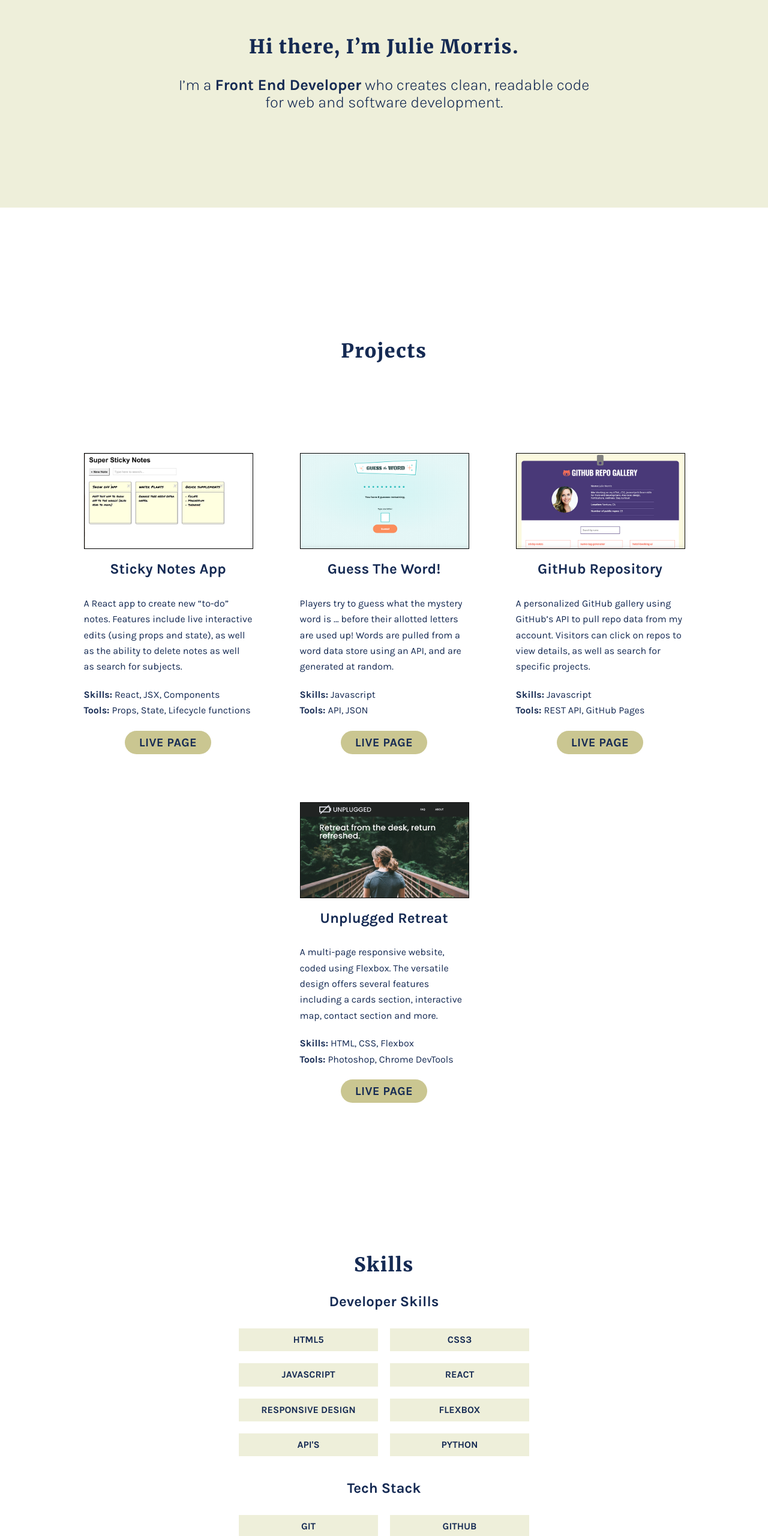
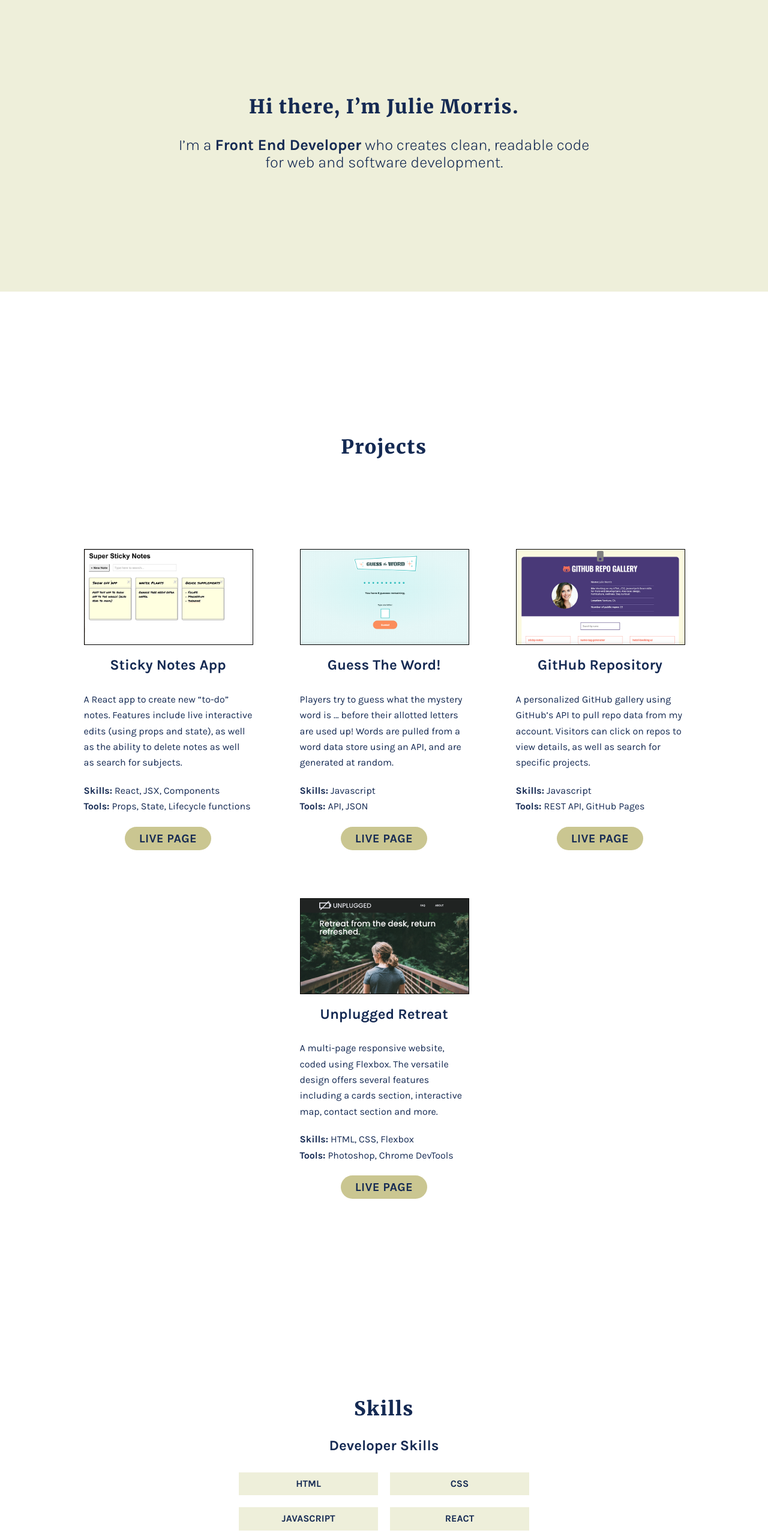
Before and after one commit to Julie805/portfolio, a website built with Parcel: page index.html in a window 1280 px wide. Shown: the part 100-2660 px from the top of the page at 60% size. Built offline with nearby package versions, Linux system fonts and the light colour scheme.

Commit message:
Edited spacing for responsive design

```diff
--- a/css/main.css
+++ b/css/main.css
@@ -428,8 +428,12 @@ a:hover {
 
 @media only screen and (min-width: 768px) {
 
+  header {
+    padding-bottom: 80px;
+  }
+
   .content-wrapper {
-    padding: 60px 80px;
+    padding: 140px 80px;
   }
 
   .fixed-nav-bar {
@@ -481,13 +485,13 @@ a:hover {
   }
 
   .project {
-    width: 47%;
+    width: 46%;
     display: flex;
     flex-direction: column;
   }
 
   #skills {
-    padding: 140px 0;
+    padding:  0;
   }
 
   .skills {
@@ -502,7 +506,7 @@ a:hover {
   }
 
   #about {
-    margin: 100px 0;
+    margin: 0;
   }
 
   .cropped {
@@ -513,7 +517,7 @@ a:hover {
   }
 
   #about__img {
-    margin: 120px auto 80px;
+    margin: 80px auto;
     display: block;
   }
 
@@ -543,12 +547,17 @@ a:hover {
   }
 
 
+
+
+
+
+
  /********** DESKTOP STYLES ************/
 
  @media only screen and (min-width: 1200px) {
 
   .content-wrapper {
-    padding: 40px 100px;
+    padding: 140px 100px;
   }
 
   nav ul {
@@ -565,15 +574,19 @@ a:hover {
   }
 
   h1 {
-    padding-top: 50px;
+    padding-top: 0px;
     font-size: 2.5rem;
     letter-spacing: .1rem;
     margin: 0;
   }
 
+  #headline {
+    padding-top: 50px;
+  }
+
   h2 {
     margin: -20px 180px;
-    padding-bottom: 140px;
+    padding: 0px;
     font-size: 1.6rem;
   }
 
@@ -587,7 +600,7 @@ a:hover {
   }
 
   #projects {
-    padding-top: 70px;
+    padding-top: 140px;
   }
 
   .project {
@@ -605,13 +618,17 @@ a:hover {
   }
 
   #skills {
-    padding: 70px 200px;
+    padding: 0px 200px;
   }
 
   .highlight {
     width: 180px;
     margin: 10px;
     font-size: 1rem;
+  }
+
+  #about__about {
+    padding-top: 50px;
   }
 
   #about__flex {
--- a/index.html
+++ b/index.html
@@ -102,8 +102,8 @@
         <h1>Skills</h1>
         <h3 class="base-margin">Developer Skills</h3>
         <div class="skills">
-          <h4 class="highlight">HTML5</h4>
-          <h4 class="highlight">CSS3</h4>
+          <h4 class="highlight">HTML</h4>
+          <h4 class="highlight">CSS</h4>
           <h4 class="highlight">JavaScript</h4>
           <h4 class="highlight">React</h4>
           <h4 class="highlight">Responsive Design</h4>
@@ -158,9 +158,9 @@
         </div>
       </div>
       </div>
-      <div class="copyright">
-        <p>Copyright 2022 | Julie Morris</p>
-      </div>
+    </div>
+    <div class="copyright">
+      <p>Copyright &copy; <script>document.write(new Date().getFullYear())</script> Julie Morris | All Rights Reserved</p>
     </div>
   </footer>
 
```
